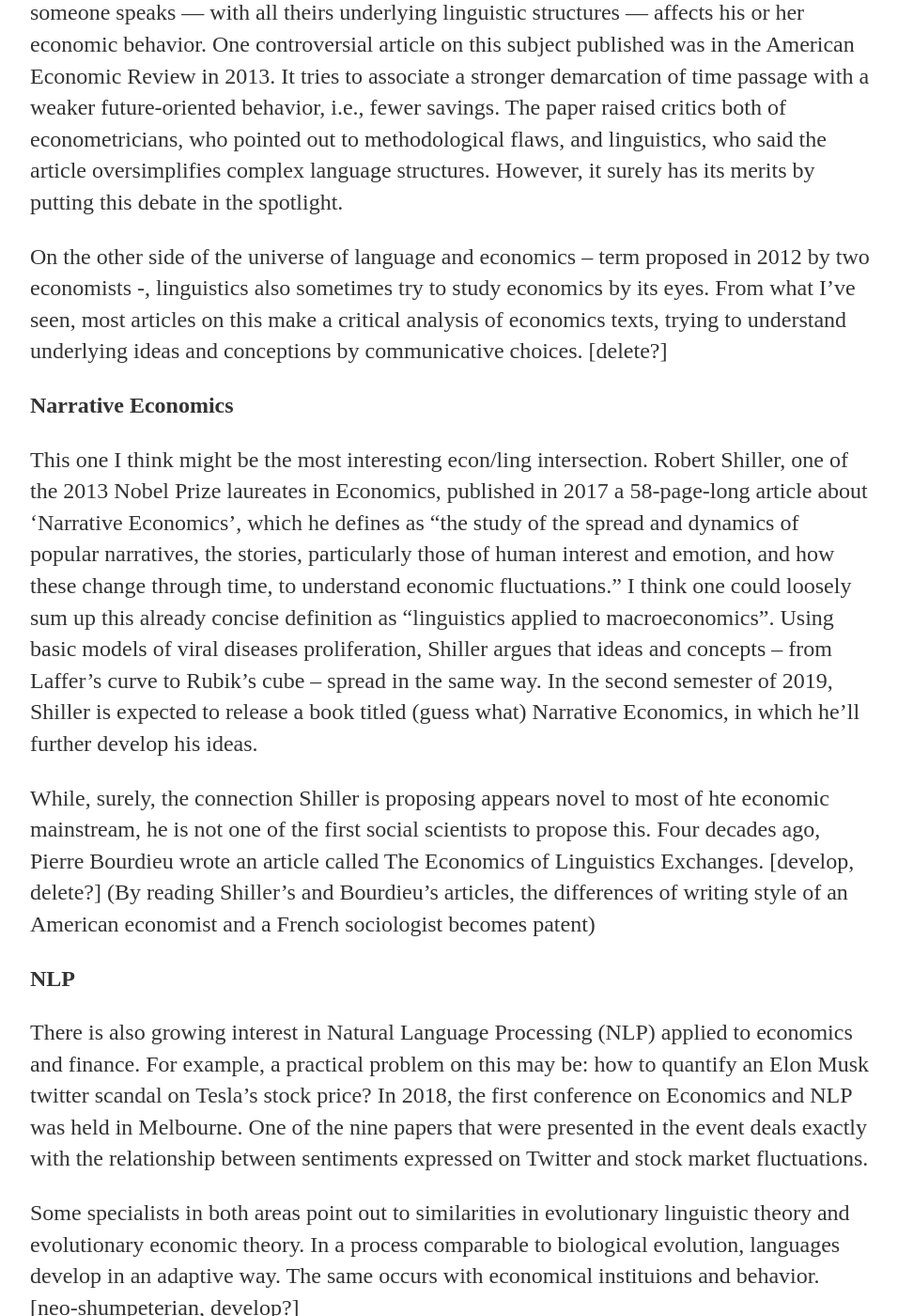
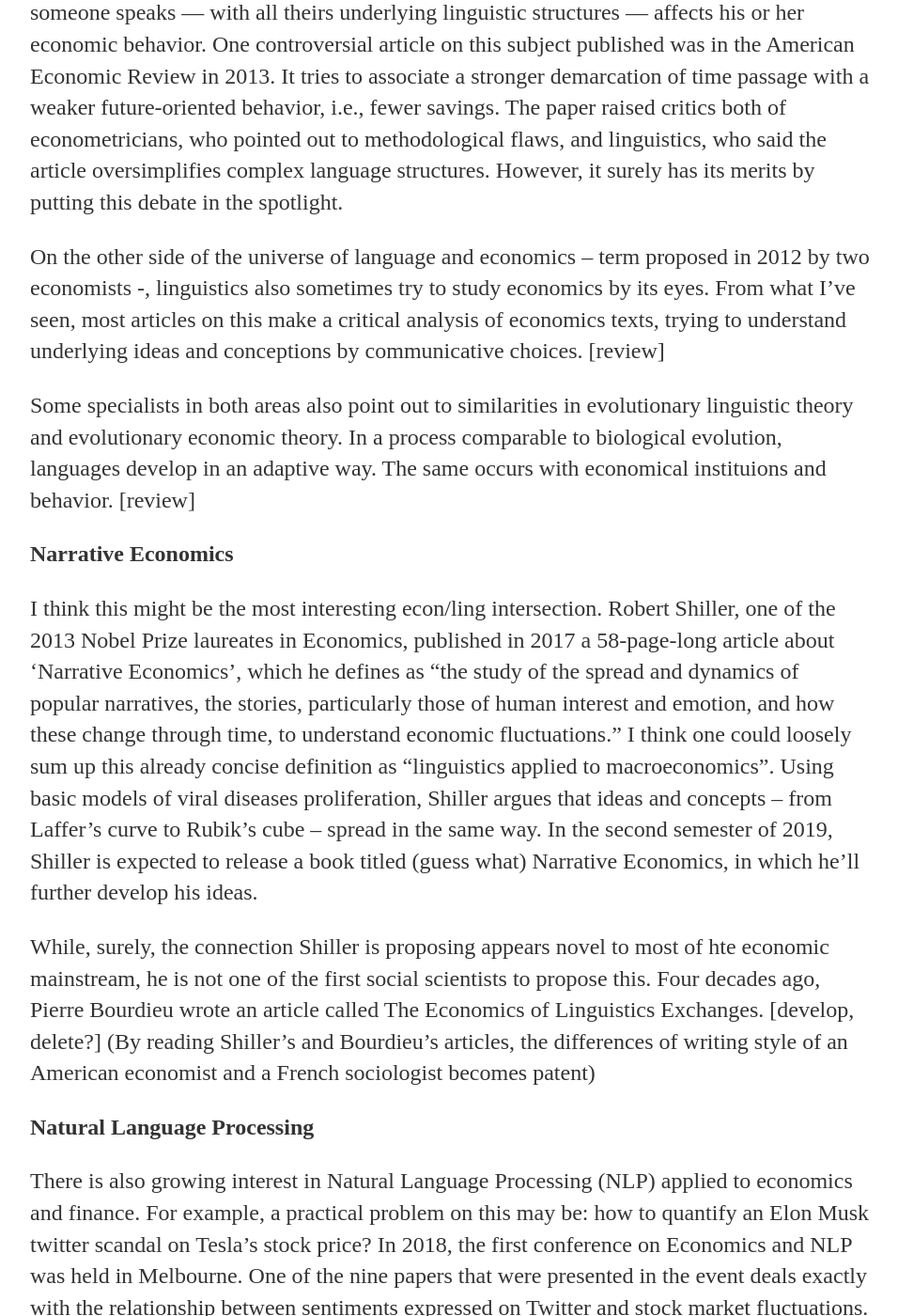
Before and after one commit to t6aguirre/old-blog, a Jekyll site: the page built from _posts/2019-08-09-ling-econ.md, in a window 1280 px wide and 1400 px high, scrolled down 951 px. Shown: the whole window at 94% size, without its empty margins (160-1116 px from the left). Built offline with Jekyll 4.4.1, drawn with Linux system fonts in a browser that asks for light colours; some of the changed text lies outside the part shown.

Commit message:
some changes in the text

```diff
--- a/_posts/2019-08-09-ling-econ.md
+++ b/_posts/2019-08-09-ling-econ.md
@@ -14,19 +14,22 @@
 
 But there is a lot of other exciting intersections. When economics try to see linguistics as an object of study, we have economics of language. Its goal is to understand how the languages someone speaks — with all theirs underlying linguistic structures — affects his or her economic behavior. One controversial article on this subject published was in the American Economic Review in 2013. It tries to associate a stronger demarcation of time passage with a weaker future-oriented behavior, i.e., fewer savings. The paper raised critics both of econometricians, who pointed out to methodological flaws, and linguistics, who said the article oversimplifies complex language structures. However, it surely has its merits by putting this debate in the spotlight.
 
-On the other side of the universe of language and economics – term proposed in 2012 by two economists -, linguistics also sometimes try to study economics by its eyes. From what I’ve seen, most articles on this make a critical analysis of economics texts, trying to understand underlying ideas and conceptions by communicative choices. [delete?]
+On the other side of the universe of language and economics – term proposed in 2012 by two economists -, linguistics also sometimes try to study economics by its eyes. From what I’ve seen, most articles on this make a critical analysis of economics texts, trying to understand underlying ideas and conceptions by communicative choices. [review]
+
+Some specialists in both areas also point out to similarities in evolutionary linguistic theory and evolutionary economic theory. In a process comparable to biological evolution, languages develop in an adaptive way. The same occurs with economical instituions and behavior. [review]
+
 
 **Narrative Economics**
 
-This one I think might be the most interesting econ/ling intersection. Robert Shiller, one of the 2013 Nobel Prize laureates in Economics, published in 2017 a 58-page-long article about ‘Narrative Economics’, which he defines as “the study of the spread and dynamics of popular narratives, the stories, particularly those of human interest and emotion, and how these change through time, to understand economic fluctuations.” I think one could loosely sum up this already concise definition as “linguistics applied to macroeconomics”. Using basic models of viral diseases proliferation, Shiller argues that ideas and concepts – from Laffer’s curve to Rubik’s cube – spread in the same way. In the second semester of 2019, Shiller is expected to release a book titled (guess what) Narrative Economics, in which he’ll further develop his ideas.
+I think this might be the most interesting econ/ling intersection. Robert Shiller, one of the 2013 Nobel Prize laureates in Economics, published in 2017 a 58-page-long article about ‘Narrative Economics’, which he defines as “the study of the spread and dynamics of popular narratives, the stories, particularly those of human interest and emotion, and how these change through time, to understand economic fluctuations.” I think one could loosely sum up this already concise definition as “linguistics applied to macroeconomics”. Using basic models of viral diseases proliferation, Shiller argues that ideas and concepts – from Laffer’s curve to Rubik’s cube – spread in the same way. In the second semester of 2019, Shiller is expected to release a book titled (guess what) Narrative Economics, in which he’ll further develop his ideas.
 
 While, surely, the connection Shiller is proposing appears novel to most of hte economic mainstream, he is not one of the first social scientists to propose this. Four decades ago, Pierre Bourdieu wrote an article called The Economics of Linguistics Exchanges. [develop, delete?] (By reading Shiller’s and Bourdieu’s articles, the differences of writing style of an American economist and a French sociologist becomes patent)
 
-**NLP**
+**Natural Language Processing**
 
-There is also growing interest in Natural Language Processing (NLP) applied to economics and finance. For example, a practical problem on this may be: how to quantify an Elon Musk twitter scandal on Tesla’s stock price? In 2018, the first conference on Economics and NLP was held in Melbourne. One of the nine papers that were presented in the event deals exactly with the relationship between sentiments expressed on Twitter and stock market fluctuations.
+There is also growing interest in Natural Language Processing (NLP) applied to economics and finance. For example, a practical problem on this may be: how to quantify an Elon Musk twitter scandal on Tesla’s stock price? In 2018, the first conference on Economics and NLP was held in Melbourne. One of the nine papers that were presented in the event deals exactly with the relationship between sentiments expressed on Twitter and stock market fluctuations. [review]
 
-Some specialists in both areas point out to similarities in evolutionary linguistic theory and evolutionary economic theory. In a process comparable to biological evolution, languages develop in an adaptive way. The same occurs with economical instituions and behavior. [neo-shumpeterian, develop?]
+[new paragraph; associate with narrative economics]
 
 **References**
 
@@ -34,10 +37,10 @@
 
 [The Effect of Language on Economic Behavior, Keith Chen, 2013](https://www.anderson.ucla.edu/faculty_pages/keith.chen/papers/LanguageWorkingPaper.pdf)
 
+[Evolutionary Linguistics and Evolutionary Economics, Hashimoto, 2006](https://link.springer.com/article/10.14441/eier.3.27)
+
 [Narrative Economics, Shiller, 2017](http://csinvesting.org/wp-content/uploads/2017/01/NarrativeEconomics_preview.pdf)
 
 [The economics of linguistic exchanges, Bourdieu, 1977](https://journals.sagepub.com/doi/abs/10.1177/053901847701600601?journalCode=ssia)
 
 [Economics and Natural Language Processing, ACW, 2018](https://www.aclweb.org/anthology/W18-3100)
-
-[Evolutionary Linguistics and Evolutionary Economics, Hashimoto, 2006](https://link.springer.com/article/10.14441/eier.3.27)
```
